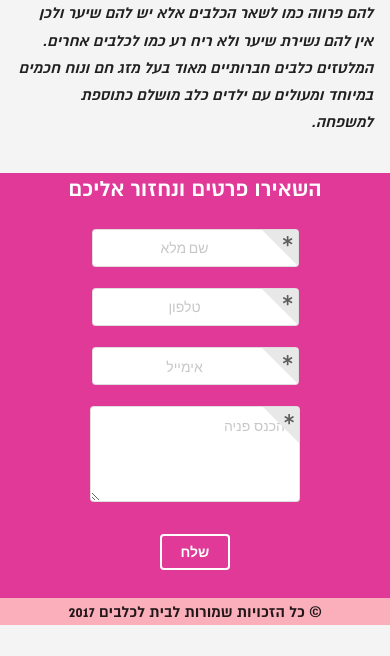
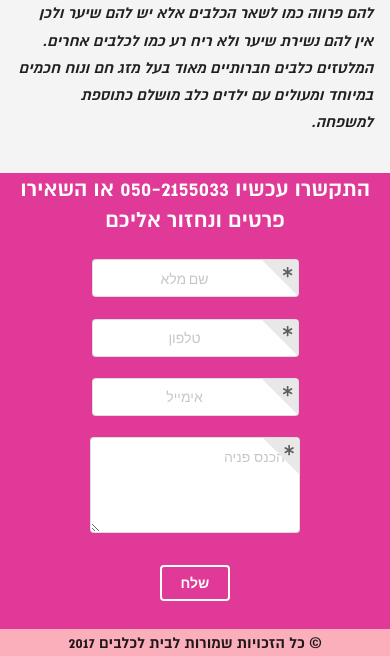
Before and after one commit to miko8x/pompom, a website: page public/index.html in a window 390 px wide. Shown: the part 799-1455 px from the top of the page. Before the commit the page ends 1424 px from the top, so only its background shows below. Drawn offline with nearby package versions, Linux system fonts and the light colour scheme; files whose address does not match are found by name.

Commit message:
adding phone number to the site

```diff
--- a/public/index.html
+++ b/public/index.html
@@ -96,7 +96,7 @@
     </section>
     <section class="section-d">
         <div class="heading">
-            <h2 class="ui inverted header">השאירו פרטים ונחזור אליכם</h2>
+            <h2 class="ui inverted header">התקשרו עכשיו 050-2155033 או השאירו פרטים ונחזור אליכם</h2>
         </div>
         <div dir="rtl" class="form ui container">
             <div class="ui inverted dimmer">
```
